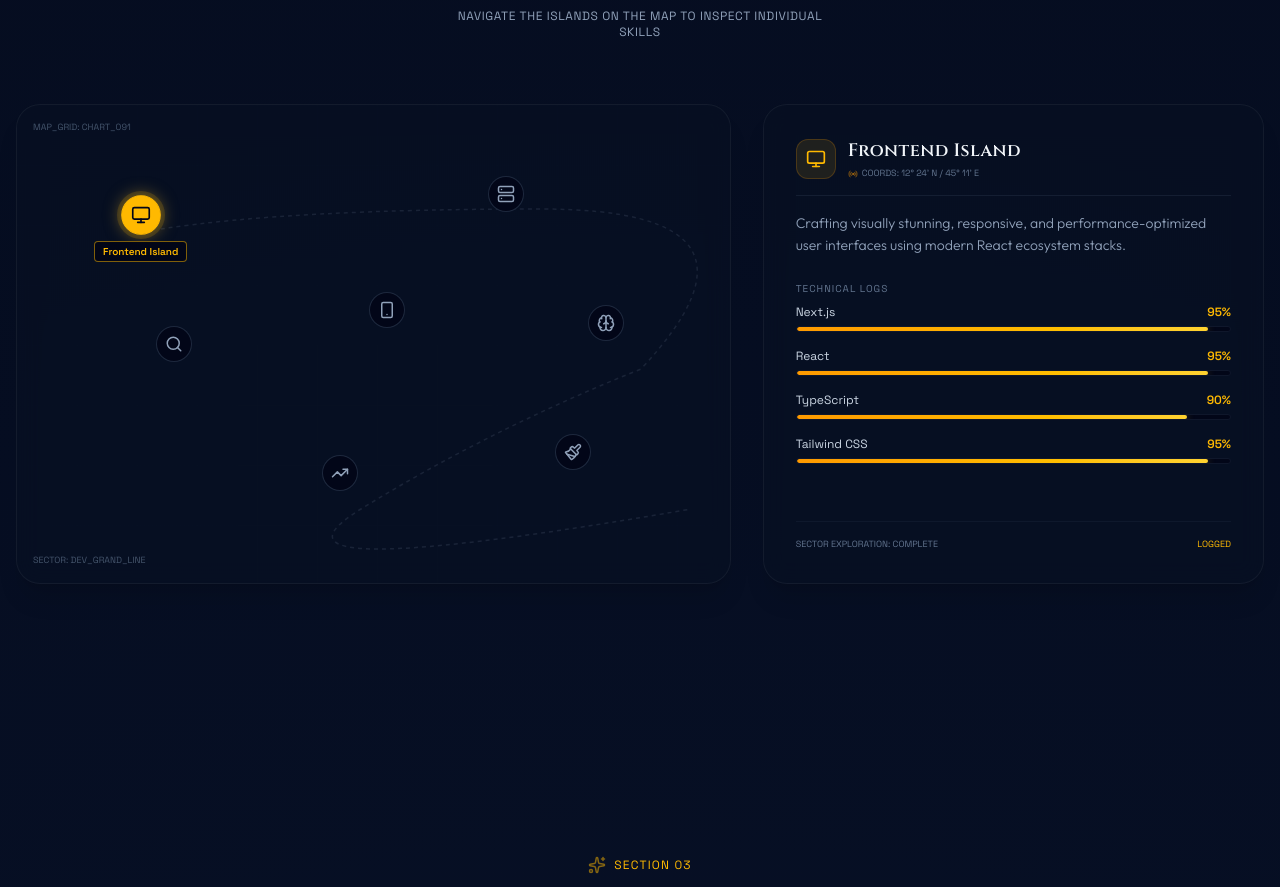
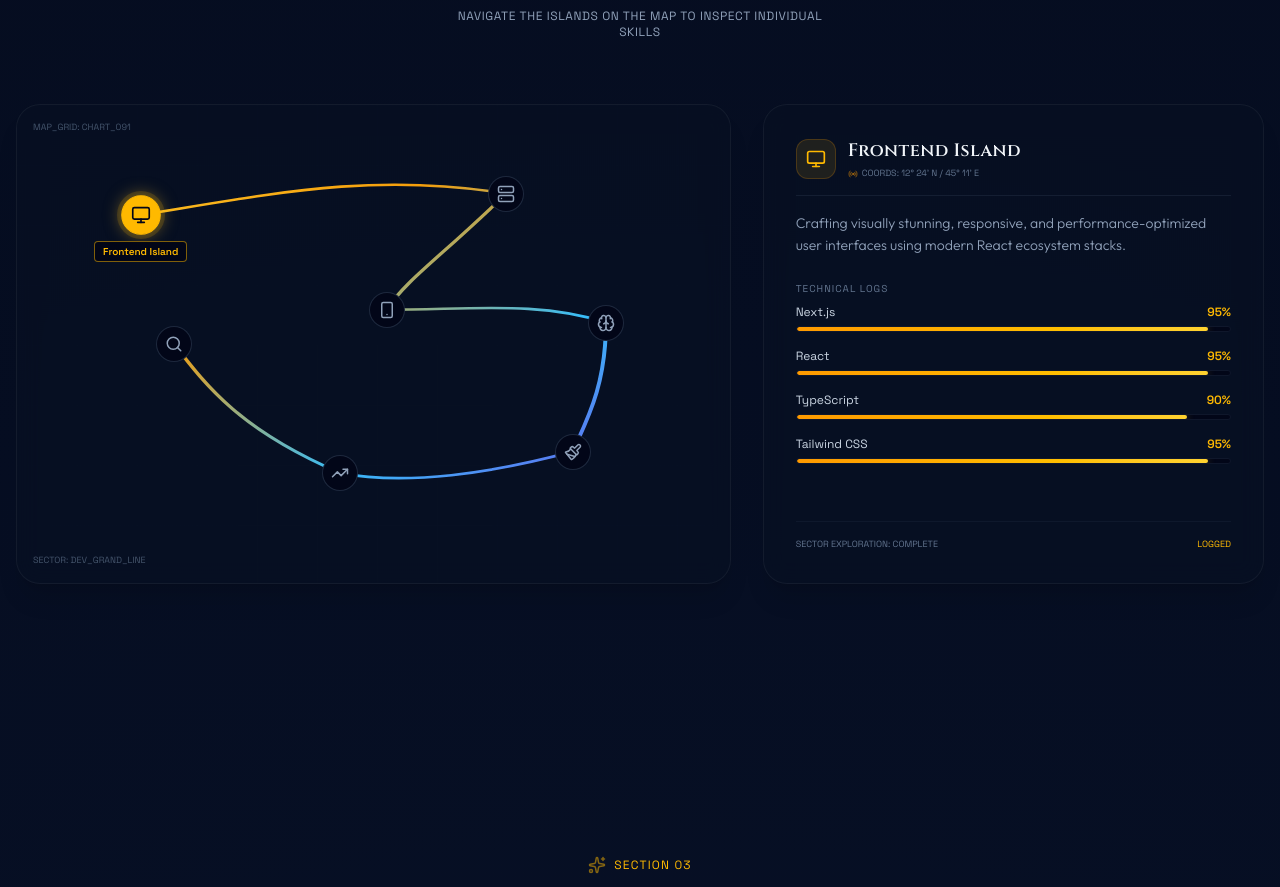
Before and after one commit to Shree-varshan-430/Portfolio, a Next.js app: page / in a window 1280 px wide. Shown: the part 2400-3287 px from the top of the page. Built offline with nearby package versions, Linux system fonts and the light colour scheme.

Commit message:
Draw curved traveling voyage route path connecting all 7 skill islands on map

```diff
--- a/src/components/SkillsIslands.tsx
+++ b/src/components/SkillsIslands.tsx
@@ -149,9 +149,37 @@ export default function SkillsIslands() {
 
           {/* Desktop Map Layout */}
           <div className="relative w-full h-full hidden md:block">
-            {/* Draw lines connecting islands (simplified voyage route) */}
-            <svg className="absolute inset-0 w-full h-full opacity-20" pointerEvents="none">
-              <path d="M 120 100 Q 250 80 500 80 T 600 240 Q 450 300 320 380 T 650 380" fill="none" stroke="#64748b" strokeWidth="1.5" strokeDasharray="4,4" />
+            {/* Draw lines connecting islands (voyage route path connecting all 7 nodes) */}
+            <svg className="absolute inset-0 w-full h-full" viewBox="0 0 100 100" preserveAspectRatio="none" pointerEvents="none">
+              {/* Background trace line */}
+              <path
+                d="M 15,20 C 35,15 50,10 70,15 C 60,30 55,35 52,42 C 65,42 75,40 85,45 C 85,60 82,68 80,75 C 68,80 55,83 45,80 C 30,70 25,60 20,50"
+                fill="none"
+                stroke="rgba(251, 191, 36, 0.1)"
+                strokeWidth="0.4"
+                strokeDasharray="1, 1"
+              />
+
+              {/* Animated glowing route path */}
+              <motion.path
+                d="M 15,20 C 35,15 50,10 70,15 C 60,30 55,35 52,42 C 65,42 75,40 85,45 C 85,60 82,68 80,75 C 68,80 55,83 45,80 C 30,70 25,60 20,50"
+                fill="none"
+                stroke="url(#map-voyage-grad)"
+                strokeWidth="0.6"
+                strokeDasharray="2, 1.5"
+                initial={{ pathLength: 0 }}
+                animate={{ pathLength: 1 }}
+                transition={{ duration: 3.5, ease: "easeInOut" }}
+              />
+
+              <defs>
+                <linearGradient id="map-voyage-grad" x1="0%" y1="0%" x2="100%" y2="100%">
+                  <stop offset="0%" stopColor="#fbbf24" />
+                  <stop offset="30%" stopColor="#f59e0b" />
+                  <stop offset="70%" stopColor="#38bdf8" />
+                  <stop offset="100%" stopColor="#6366f1" />
+                </linearGradient>
+              </defs>
             </svg>
 
             {/* Islands as absolute positions */}
```
